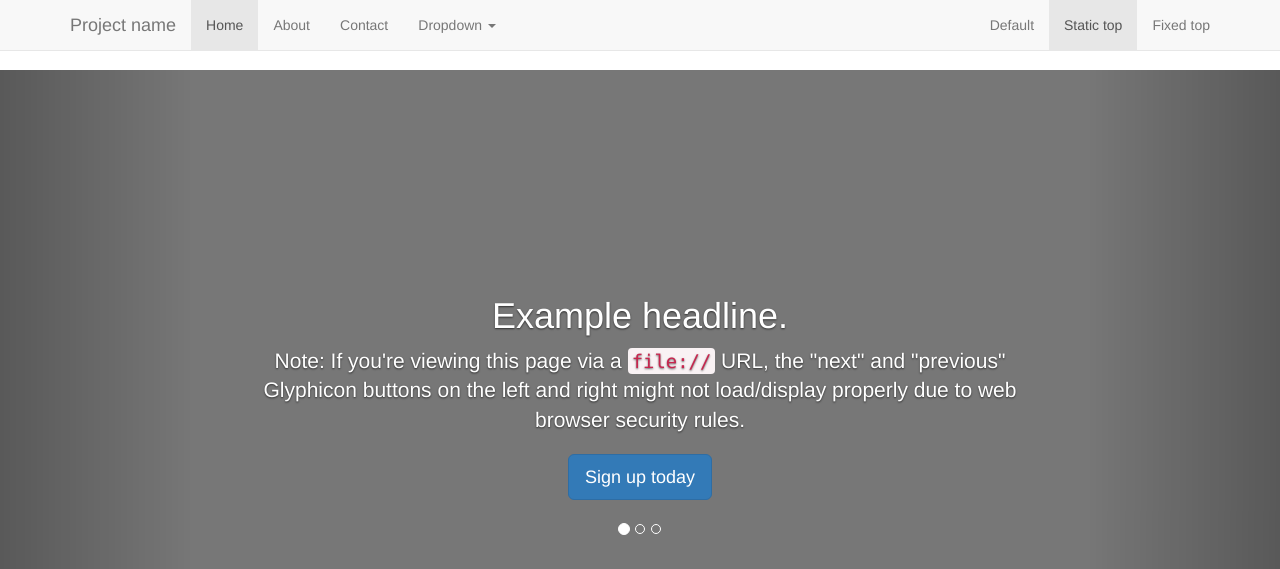
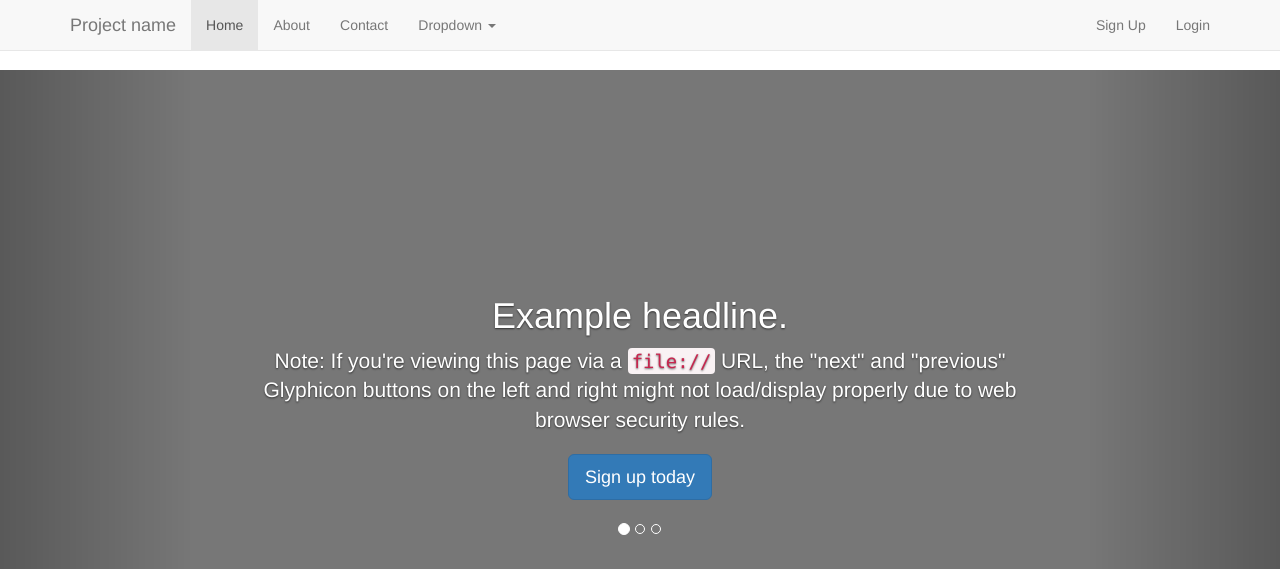
Before and after one commit to ajanthanh/RateMyResume, a Django app: page / in a window 1280 px wide. Shown: the top 569 px of the page. Run offline with Django 3.2, Linux system fonts and the light colour scheme; some libraries are stand-ins or nearby versions; some web fonts are replaced.

Commit message:
custom header upon authentication

```diff
--- a/account/views.py
+++ b/account/views.py
@@ -11,7 +11,7 @@ def home(request):
 def signup(request):
     title = "Sign Up"
     body_content = "In just a few moments we can get you signed up, and you can upload, view and critque resumes from the community"
-    # if request.user.is_authenticated():
+
     #     title = "My Title %s" % (request.user)
     form = SignUpForm(request.POST or None)
 
@@ -30,4 +30,7 @@ def signup(request):
             "body_content": "You will be recieving an email confirmation shortly"
         }
 
+    if request.user.is_authenticated():
+        context.update({"user": request.user})
+
     return render(request, "signup.html", context)
--- a/templates/navbar-header.html
+++ b/templates/navbar-header.html
@@ -29,11 +29,19 @@
                     </ul>
                 </li>
             </ul>
+            {% if not request.user.is_authenticated %}
             <ul class="nav navbar-nav navbar-right">
-                <li><a href="../navbar/">Default</a></li>
-                <li class="active"><a href="./">Static top <span class="sr-only">(current)</span></a></li>
-                <li><a href="../navbar-fixed-top/">Fixed top</a></li>
+                <li><a href="/signup">Sign Up</a></li>
+                <li><a href="../navbar-fixed-top/">Login</a></li>
             </ul>
+            {% endif %}
+
+            {% if request.user.is_authenticated %}
+            <ul class="nav navbar-nav navbar-right">
+                <li><a href="">Welcome, {{user}}</a></li>
+                <li><a href="/signup">Sign Out</a></li>
+            </ul>
+            {% endif %}
         </div><!--/.nav-collapse -->
     </div>
 </nav>
```
